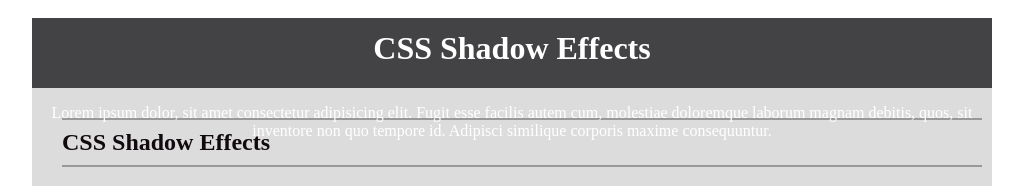
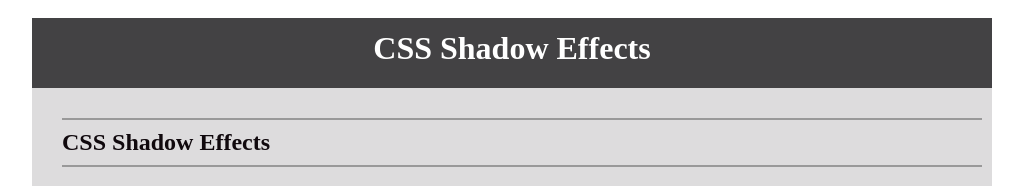
Before and after one commit to freelancerashiq/animation, a plain HTML site: page index.html in a window 1280 px wide. Shown: the top 186 px of the page, without its empty margins (128-1151 px from the left). Drawn offline with nearby package versions, Linux system fonts and the light colour scheme.

Commit message:
no change

```diff
--- a/index.html
+++ b/index.html
@@ -10,7 +10,7 @@
 <div class="container">
 <header>
 	<h1> CSS Shadow Effects </h1>
-	<p>Lorem ipsum dolor, sit amet consectetur adipisicing elit. Fugit esse facilis autem cum, molestiae doloremque laborum magnam debitis, quos, sit inventore non quo tempore id. Adipisci similique corporis maxime consequuntur.</p>
+
 
 </header>
 	<div class="main">
```
